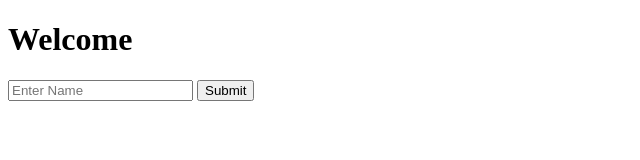
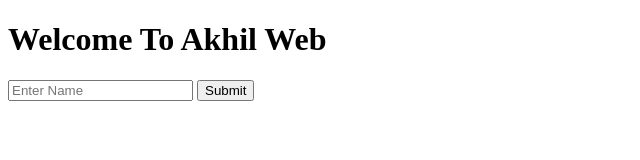
Before and after one commit to 25bcad04-web/Akhil-project, a website: page index.html in a window 1280 px wide. Shown: the whole page, without its empty margins (0-640 px from the left). Drawn offline with Linux system fonts and the light colour scheme.

Commit message:
Update index.html

```diff
--- a/index.html
+++ b/index.html
@@ -4,7 +4,7 @@
     <title>My Website</title>
 </head>
 <body>
-    <h1>Welcome</h1>
+    <h1>Welcome To Akhil Web</h1>
 
     <form action="http://localhost:5000/add" method="POST">
         <input type="text" name="name" placeholder="Enter Name" required>
```
